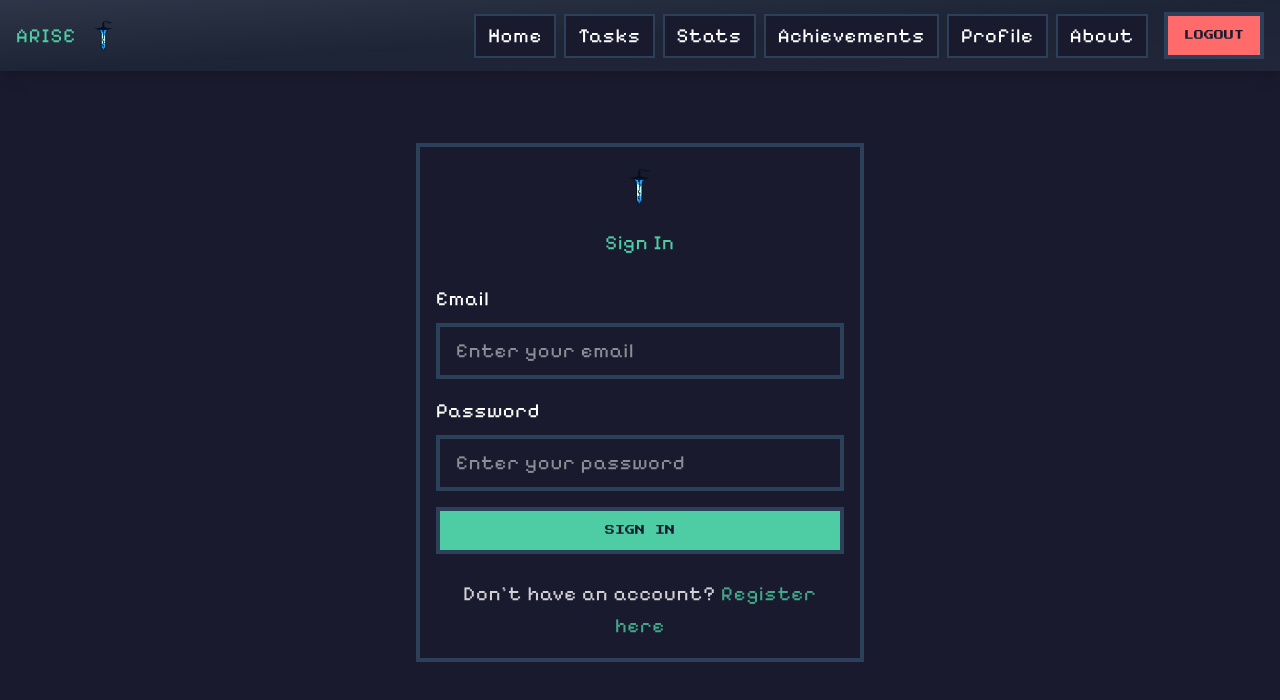
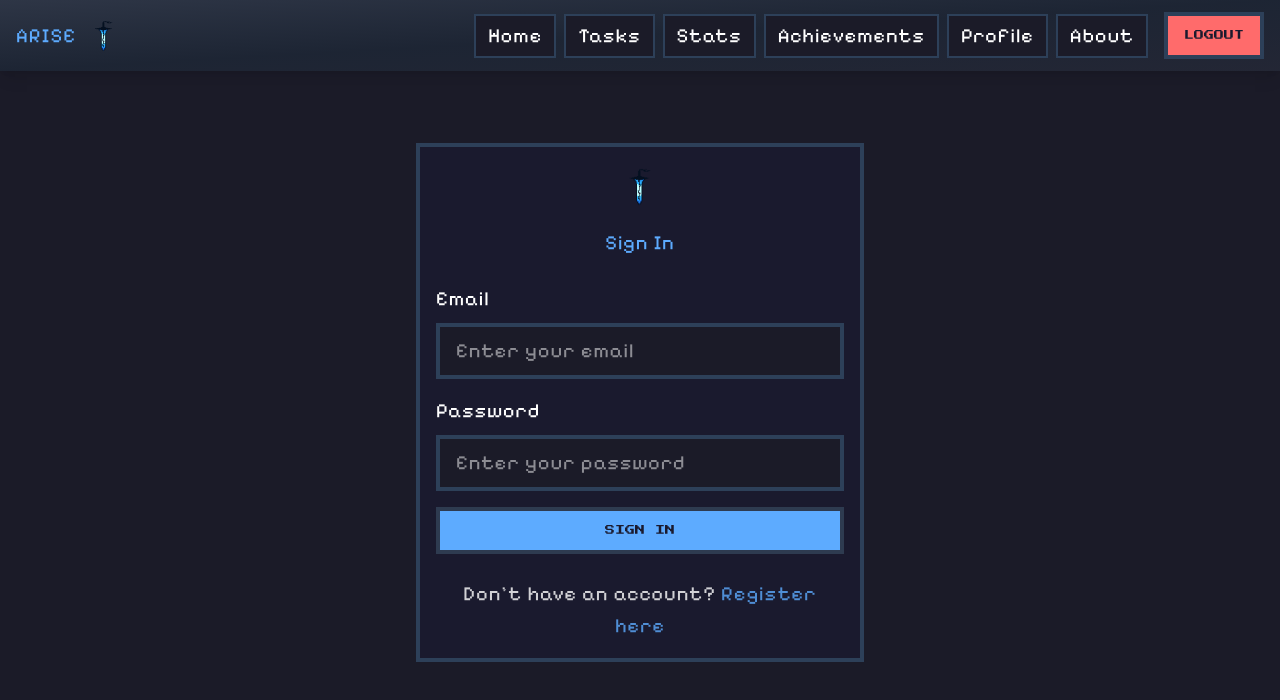
Before and after one commit to hpatel-27/arise, a React (Vite) app in the folder frontend/: page /login in a window 1280 px wide. Shown: the top 700 px of the page. Built offline with nearby package versions, Linux system fonts and the light colour scheme; no server answers; sample sign-in values are in the browser's storage.

Commit message:
feat: refine  main color palette

```diff
--- a/frontend/src/index.css
+++ b/frontend/src/index.css
@@ -38,7 +38,7 @@ body {
 
 /* Pixel-art color palette */
 .bg-primary {
-  background-color: #4ecca3;
+  background-color: #5dabff;
 }
 
 .bg-secondary {
@@ -50,15 +50,15 @@ body {
 }
 
 .bg-dark {
-  background-color: #2d4059;
+  background-color: #2d3e56;
 }
 
 .bg-background {
-  background-color: #1a1a2e;
+  background-color: #1b1b28;
 }
 
 .text-primary {
-  color: #4ecca3;
+  color: #5dabff;
 }
 
 .text-secondary {
@@ -74,7 +74,7 @@ body {
 }
 
 .border-primary {
-  border-color: #4ecca3;
+  border-color: #5dabff;
 }
 
 .border-secondary {
@@ -95,8 +95,8 @@ body {
   font-size: 0.625rem;
   padding: 0.75rem 1rem;
   border: 4px solid;
-  background-color: #4ecca3;
-  border-color: #2d4059;
+  background-color: #5dabff;
+  border-color: #2e3b50;
   color: #1a1a2e;
   cursor: pointer;
   transition: transform 0.1s step-end;
@@ -104,7 +104,7 @@ body {
 }
 
 .btn-pixel:hover {
-  background-color: #45b894;
+  background-color: #5297e0;
 }
 
 .btn-pixel:active {
@@ -121,12 +121,12 @@ body {
 }
 
 .btn-pixel-accent {
-  background-color: #ffd93d;
+  background-color: #816ed8;
   border-color: #2d4059;
 }
 
 .btn-pixel-accent:hover {
-  background-color: #e6c435;
+  background-color: #7261be;
 }
 
 /* Blocky progress bars */
@@ -141,7 +141,7 @@ body {
 
 .progress-fill {
   height: 100%;
-  background-color: #4ecca3;
+  background-color: #5dabff;
   border-right: 4px solid #2d4059;
   transition: width 0.3s steps(10, end);
 }
```
